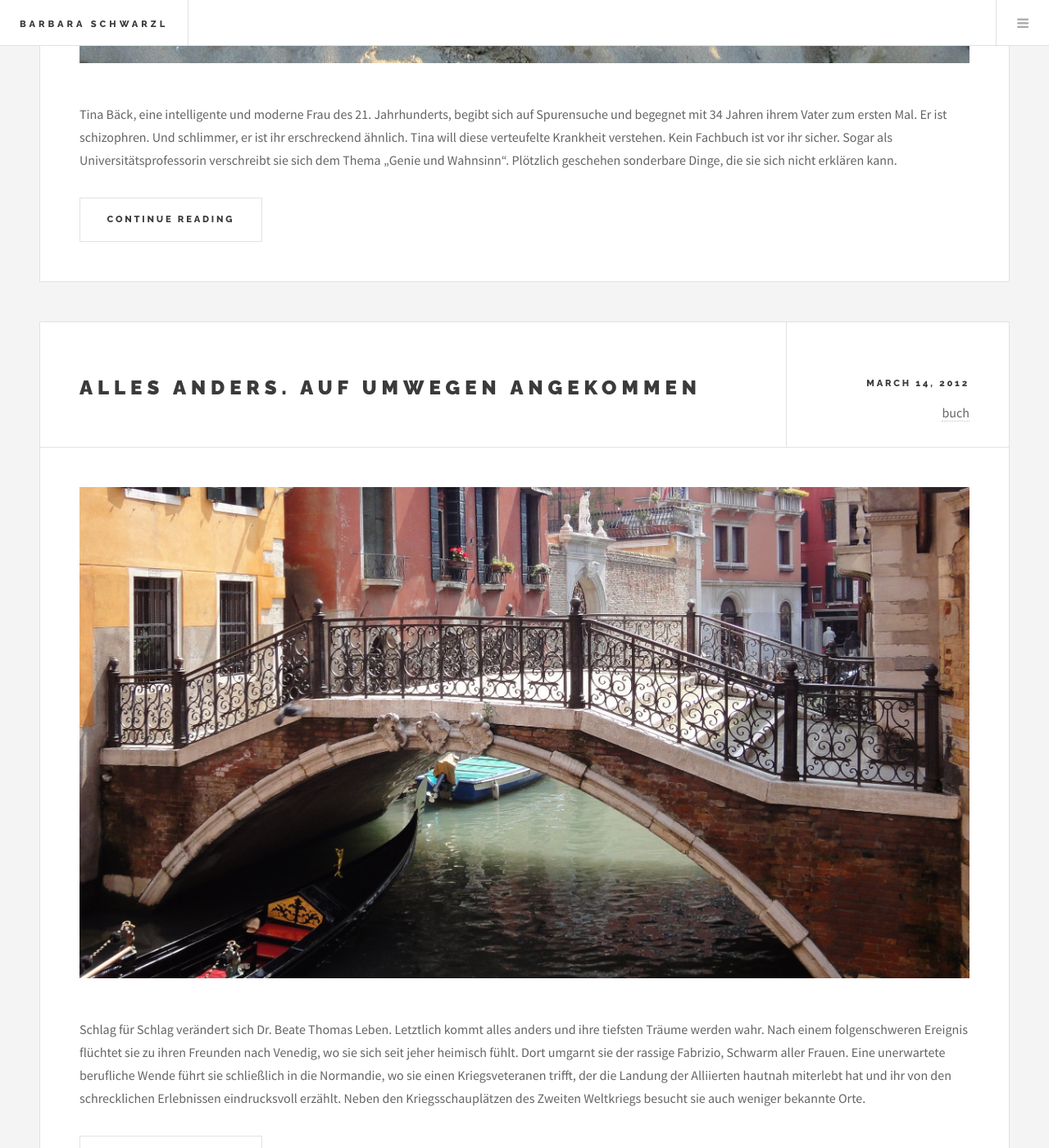
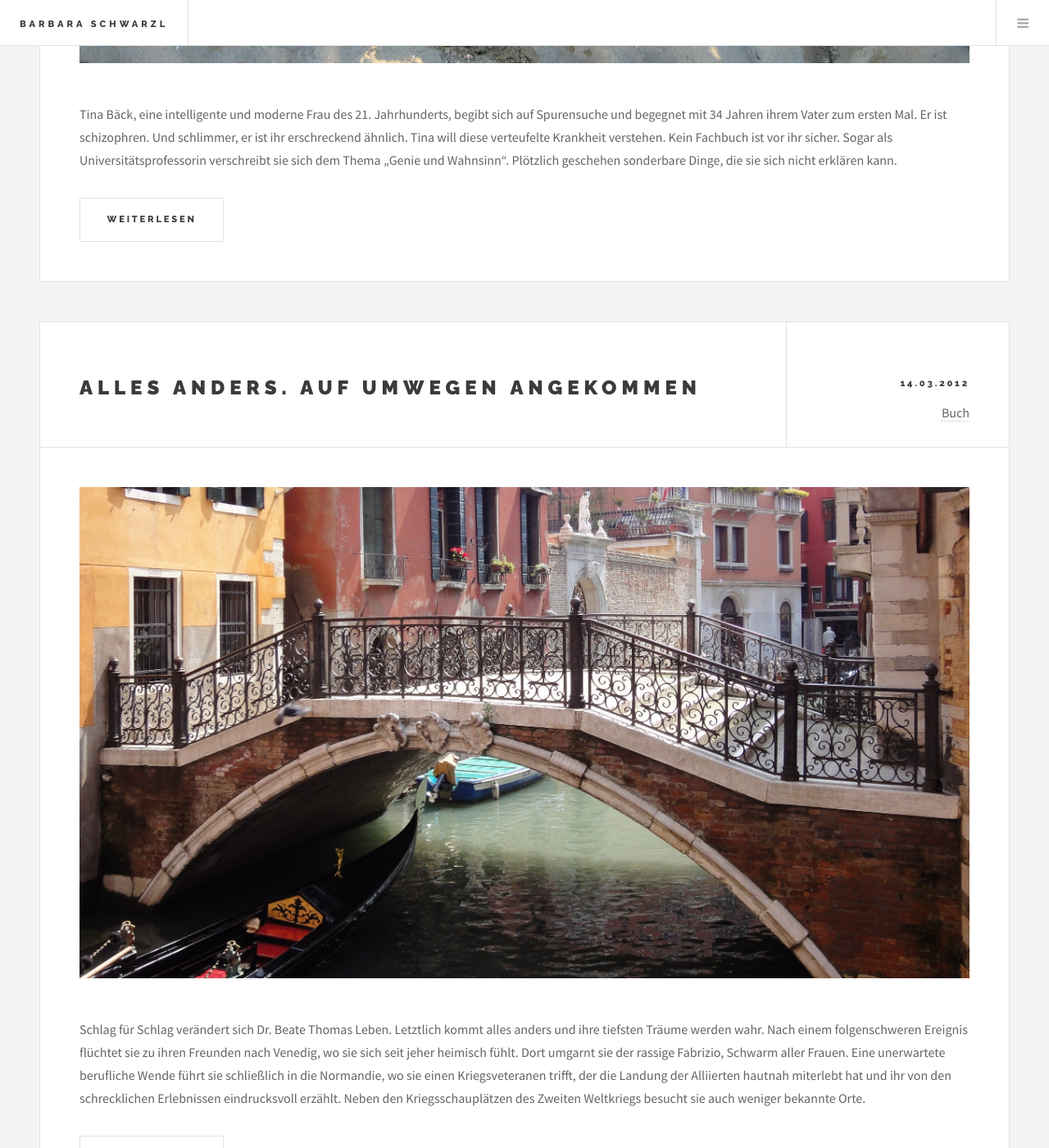
Before and after one commit to bschwarzl/bschwarzl.github.io, a Jekyll site: the page built from index.html, in a window 1280 px wide and 1400 px high, scrolled down 1289 px. Shown: the whole window at 82% size. Built offline with Jekyll 4.4.1, drawn with Linux system fonts in a browser that asks for light colours; the list of posts is cut into pages by our own code; some of the changed text lies outside the part shown.

Commit message:
Translated, fixed styles

```diff
--- a/_config.yml
+++ b/_config.yml
@@ -13,4 +13,5 @@ paginate: 5
 
 author: Barbara Schwarzl
 
-gems: [jekyll-paginate]
+gems:
+  - jekyll-paginate
--- a/_includes/about.html
+++ b/_includes/about.html
@@ -1,7 +1,7 @@
 <section class="blurb">
-  <h2>About</h2>
+  <h2>Die Autorin</h2>
 	<p>{{ site.description }}</p>
 	<ul class="actions">
-	  <li><a href="/about" class="button">Learn More</a></li>
+	  <li><a href="/about" class="button">Mehr erfahren</a></li>
 	</ul>
 </section>
--- a/_layouts/main.html
+++ b/_layouts/main.html
@@ -20,15 +20,15 @@
 			      {{ content }}
   					<ul class="actions pagination">
   					  {% if paginator.previous_page %}
-  	  				  <li><a href="{{ paginator.previous_page_path }}" class="button big previous">Previous Page</a></li>
+  	  				  <li><a href="{{ paginator.previous_page_path }}" class="button big previous">Zurück</a></li>
   						{% else %}
-  						  <li><a href="#" class="disabled button big previous">Previous Page</a></li>
+  						  <li><a href="#" class="disabled button big previous">Zurück</a></li>
   						{% endif %}
   							<li>{{ paginator.page }} / {{ paginator.total_pages }}</li>
 							{% if paginator.next_page %}
-  						  <li><a href="{{ paginator.next_page_path }}" class="button big next">Next Page</a></li>
+  						  <li><a href="{{ paginator.next_page_path }}" class="button big next">Weiter</a></li>
   						{% else %}
-  						  <li><a href="#" class="disabled button big next">Next Page</a></li>
+  						  <li><a href="#" class="disabled button big next">Weiter</a></li>
   						{% endif %}
   					</ul>
 					</div>
--- a/index.html
+++ b/index.html
@@ -10,9 +10,9 @@ layout: main
         <!-- <p>Lorem ipsum dolor amet nullam consequat etiam feugiat</p> -->
       </div>
       <div class="meta">
-        <time class="published" datetime="{{ post.date | date: "%F" }}">{{ post.date | date: "%B %d, %Y" }}</time>
+        <time class="published" datetime="{{ post.date | date: "%F" }}">{{ post.date | date: "%d.%m.%Y" }}</time>
         {% for category in post.categories limit:1 %}
-          <a href="#">{{ category }}</a>
+          <a href="#">{{ category | capitalize }}</a>
         {% endfor %}
         <!--
         <a href="#" class="author"><span class="name">Jane Doe</span><img src="images/avatar.jpg" alt="" /></a>
@@ -25,7 +25,7 @@ layout: main
     {{ post.excerpt }}
     <footer>
       <ul class="actions">
-        <li><a href="{{ post.url }}" class="button big">Continue Reading</a></li>
+        <li><a href="{{ post.url }}" class="button big">Weiterlesen</a></li>
       </ul>
       <ul class="stats">
         {% for tag in post.tags limit:3 %}
```
Also changed, not shown: _layouts/post.html (+6 -6 lines), about.md (+1 -1 lines).
